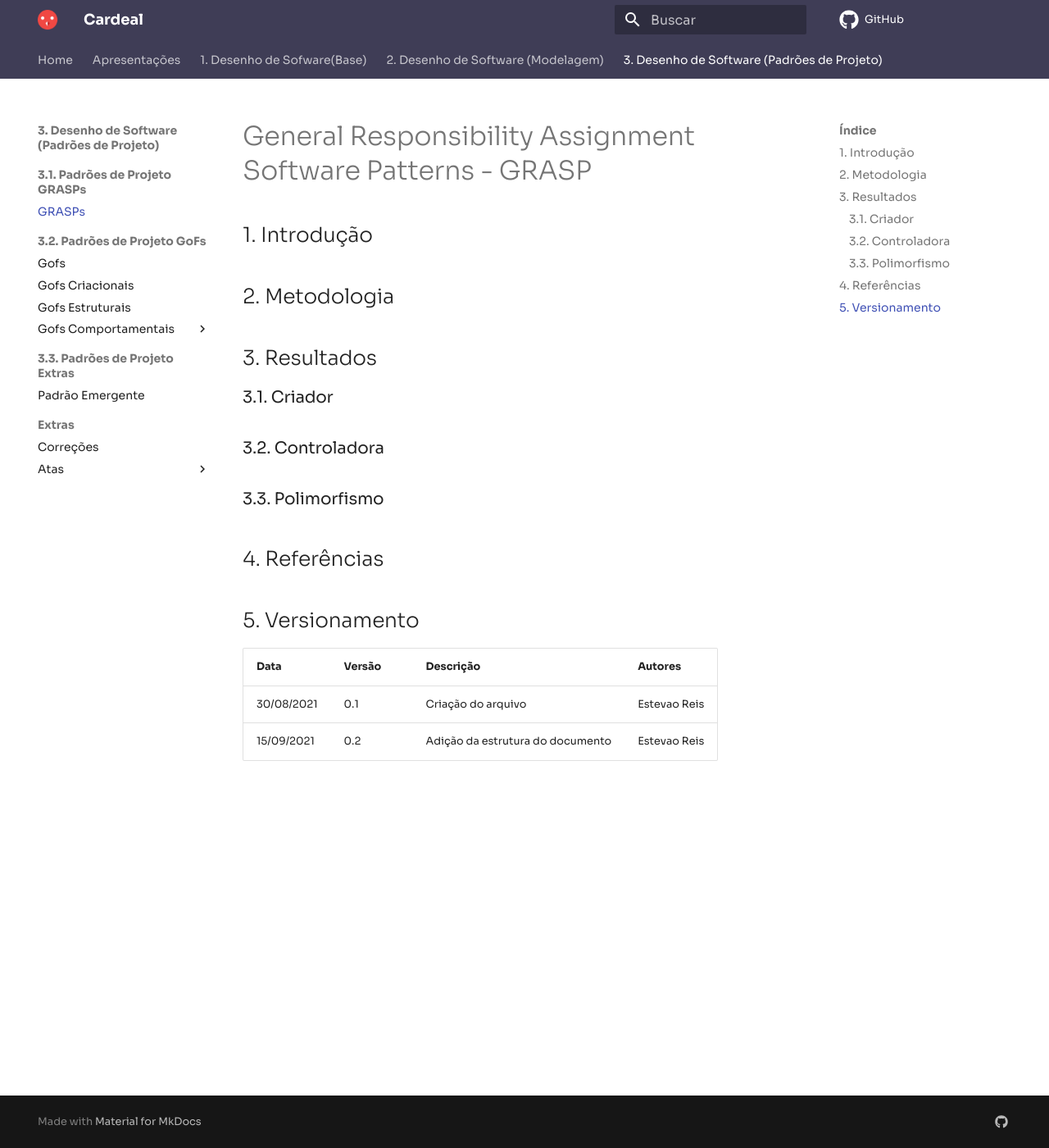
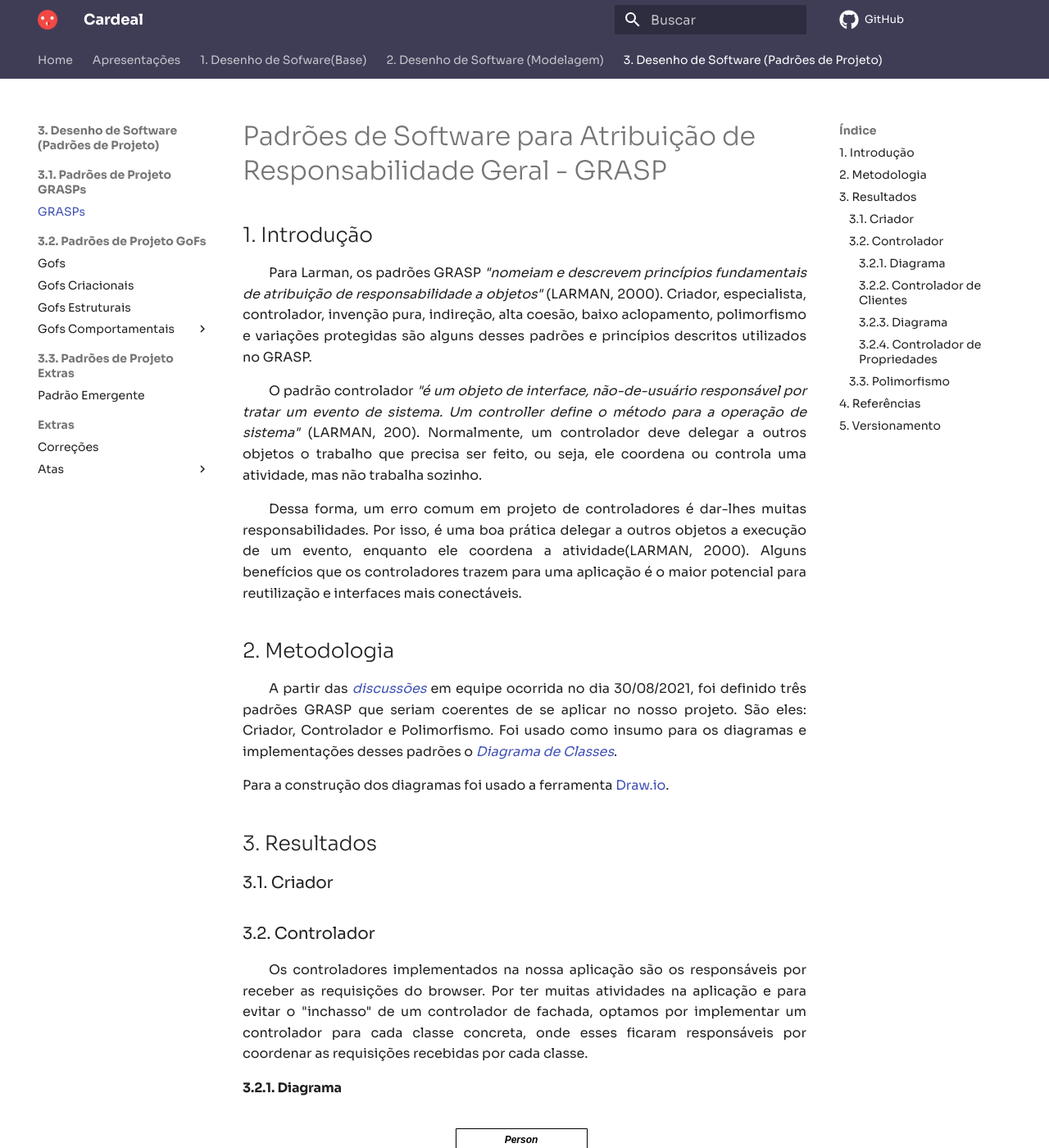
Before and after one commit to UnBArqDsw2021-1/2021.1_G04_Cardeal, an MkDocs documentation site: the page built from docs/padroesDeProjeto/GRASPs.md, in a window 1280 px wide and 1400 px high. Shown: the whole window at 82% size. Built offline with MkDocs 1.6.1 and Material for MkDocs 9.7.7, drawn with Linux system fonts in a browser that asks for light colours; comment, search, counter and statistics services are not loaded; some of the changed text lies outside the part shown.

Commit message:
Add grasp controller

```diff
--- a/docs/padroesDeProjeto/GRASPs.md
+++ b/docs/padroesDeProjeto/GRASPs.md
@@ -1,21 +1,66 @@
-# General Responsibility Assignment Software Patterns - GRASP
+# Padrões de Software para Atribuição de Responsabilidade Geral - GRASP
 
 ## 1. Introdução
 
+<p align="justify">&emsp;&emsp;Para Larman, os padrões GRASP <i>"nomeiam e descrevem princípios fundamentais de atribuição de responsabilidade a objetos"</i> (LARMAN, 2000). Criador, especialista, controlador, invenção pura, indireção, alta coesão, baixo aclopamento, polimorfismo e variações protegidas são alguns desses padrões e princípios descritos utilizados no GRASP.</p>
+
+<p align="justify">&emsp;&emsp;O padrão controlador <i>"é um objeto de interface, não-de-usuário responsável por tratar um evento de sistema. Um controller define o método para a operação de sistema"</i> (LARMAN, 200). Normalmente, um controlador deve delegar a outros objetos o trabalho que precisa ser feito, ou seja, ele coordena ou controla uma atividade, mas não trabalha sozinho.</p>
+
+<p align="justify">&emsp;&emsp;Dessa forma, um erro comum em projeto de controladores é dar-lhes muitas responsabilidades. Por isso, é uma boa prática delegar a outros objetos a execução de um evento, enquanto ele coordena a atividade(LARMAN, 2000). Alguns benefícios que os controladores trazem para uma aplicação é o maior potencial para reutilização e interfaces mais conectáveis.</p>
+
 ## 2. Metodologia
+
+<p align = "justify">&emsp;&emsp;A partir das <i><a href="https://unbarqdsw2021-1.github.io/2021.1_G04_Cardeal/padroesDeProjeto/atas/30-08-21/" target="_blank">discussões</a></i> em equipe ocorrida no dia 30/08/2021, foi definido três padrões GRASP que seriam coerentes de se aplicar no nosso projeto. São eles: Criador, Controlador e Polimorfismo. Foi usado como insumo para os diagramas e implementações desses padrões o <i><a href="https://unbarqdsw2021-1.github.io/2021.1_G04_Cardeal/modelagem/diagrama_classes/" target="_blank">Diagrama de Classes</a></i>.</p>
+
+  Para a construção dos diagramas foi usado a ferramenta [Draw.io](https://draw.io).
 
 ## 3. Resultados
 
 ### 3.1. Criador
 
-### 3.2. Controladora
+### 3.2. Controlador
+
+<p align="justify">&emsp;&emsp;Os controladores implementados na nossa aplicação são os responsáveis por receber as requisições do browser. Por ter muitas atividades na aplicação e para evitar o "inchasso" de um controlador de fachada, optamos por implementar um controlador para cada classe concreta, onde esses ficaram responsáveis por coordenar as requisições recebidas por cada classe.</p>
+
+#### 3.2.1. Diagrama
+
+![Controladores](./img/controller1.svg)
+
+<p align = "center">Autor: Douglas Castro</p>
+
+#### 3.2.2. Controlador de Clientes
+
+![Code Example](./img/clientController.png)
+
+<p align = "center">Autores: Douglas Castro e Pedro Haick</p>
+
+O código acima pode ser visto com mais detalhes [aqui](https://github.com/UnBArqDsw2021-1/2021.1-g04-cardeal-back-end/blob/feature/sistema_de_cliente/src/modules/clients/clients.controller.ts).
+
+#### 3.2.3. Diagrama
+
+![Controladores](./img/controller2.svg)
+
+<p align = "center">Autor: Douglas Castro</p>
+
+#### 3.2.4. Controlador de Propriedades
+
+![Code Example](./img/propertyController.png)
+
+<p align = "center">Autores: Bruno Nunes e Gustavo Duarte</p>
+
+O código acima pode ser visto com mais detalhes [aqui](https://github.com/UnBArqDsw2021-1/2021.1-g04-cardeal-back-end/blob/feature/US04/src/properties/properties.controller.ts).
 
 ### 3.3. Polimorfismo
 
 ## 4. Referências
 
+- Larman, Craig. Utilizando UML e padrões. Bookman Editora, 2000.
+
 ## 5. Versionamento
 | Data       | Versão | Descrição         | Autores       |
 | ---------- | ------ | ----------------- | ------------- |
-| 30/08/2021 | 0.1    | Criação do arquivo| Estevao Reis  |
-| 15/09/2021 | 0.2    | Adição da estrutura do documento| Estevao Reis  |
+| 30/08/2021 | 0.1 | Criação do arquivo| Estevao Reis  |
+| 15/09/2021 | 0.2 | Adição da estrutura do documento| Douglas Castro |
+| 16/09/2021 | 0.3 | Adição da introdução | Douglas Castro |
+| 16/09/2021 | 0.4 | Adição da metodologia usada para o controlador | Douglas Castro |
+| 17/09/2021 | 0.5 | Adição da controladores | Douglas Castro, Bruno Nunes, Pedro Haick e Gustavo Duarte |
```
